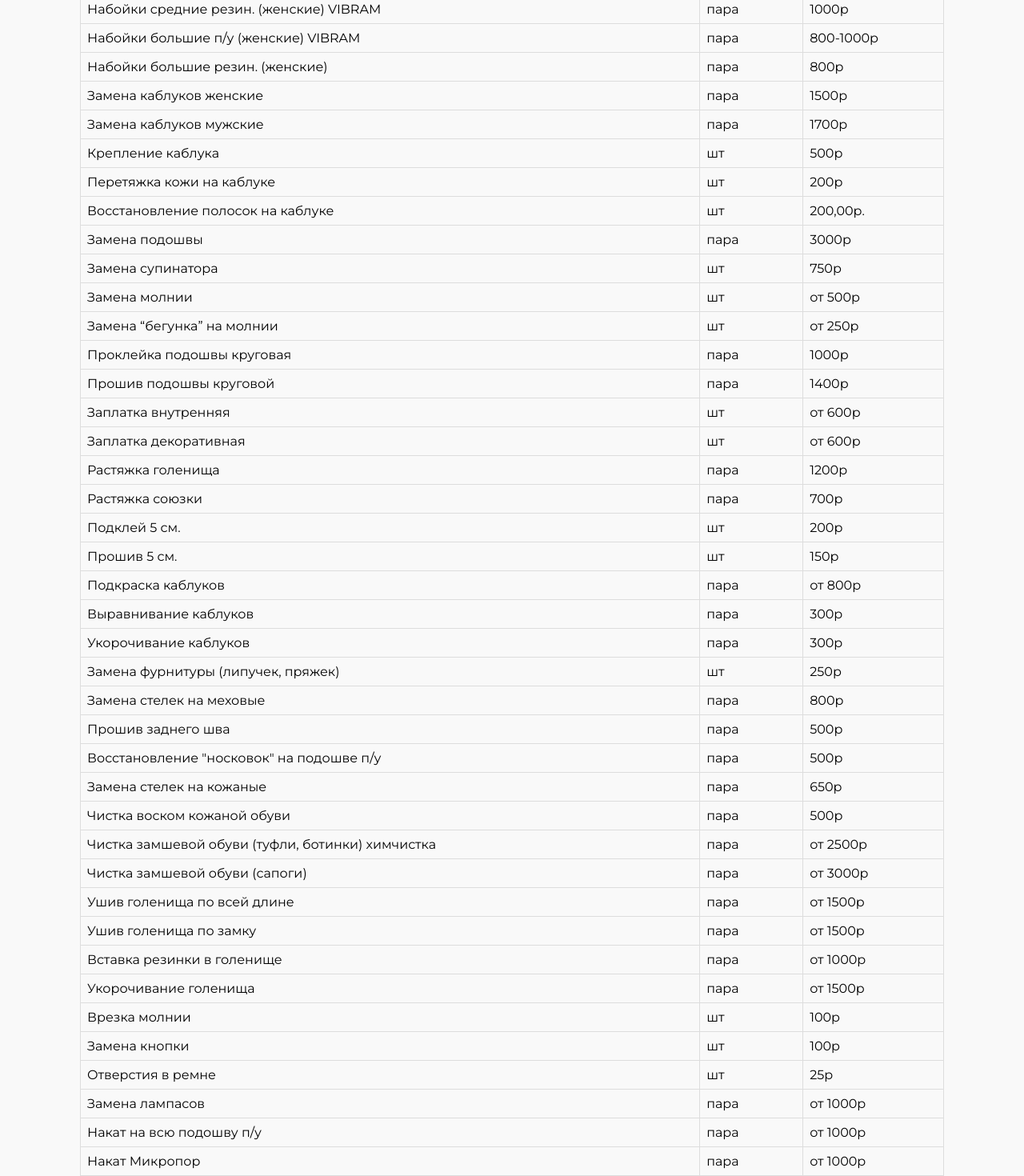
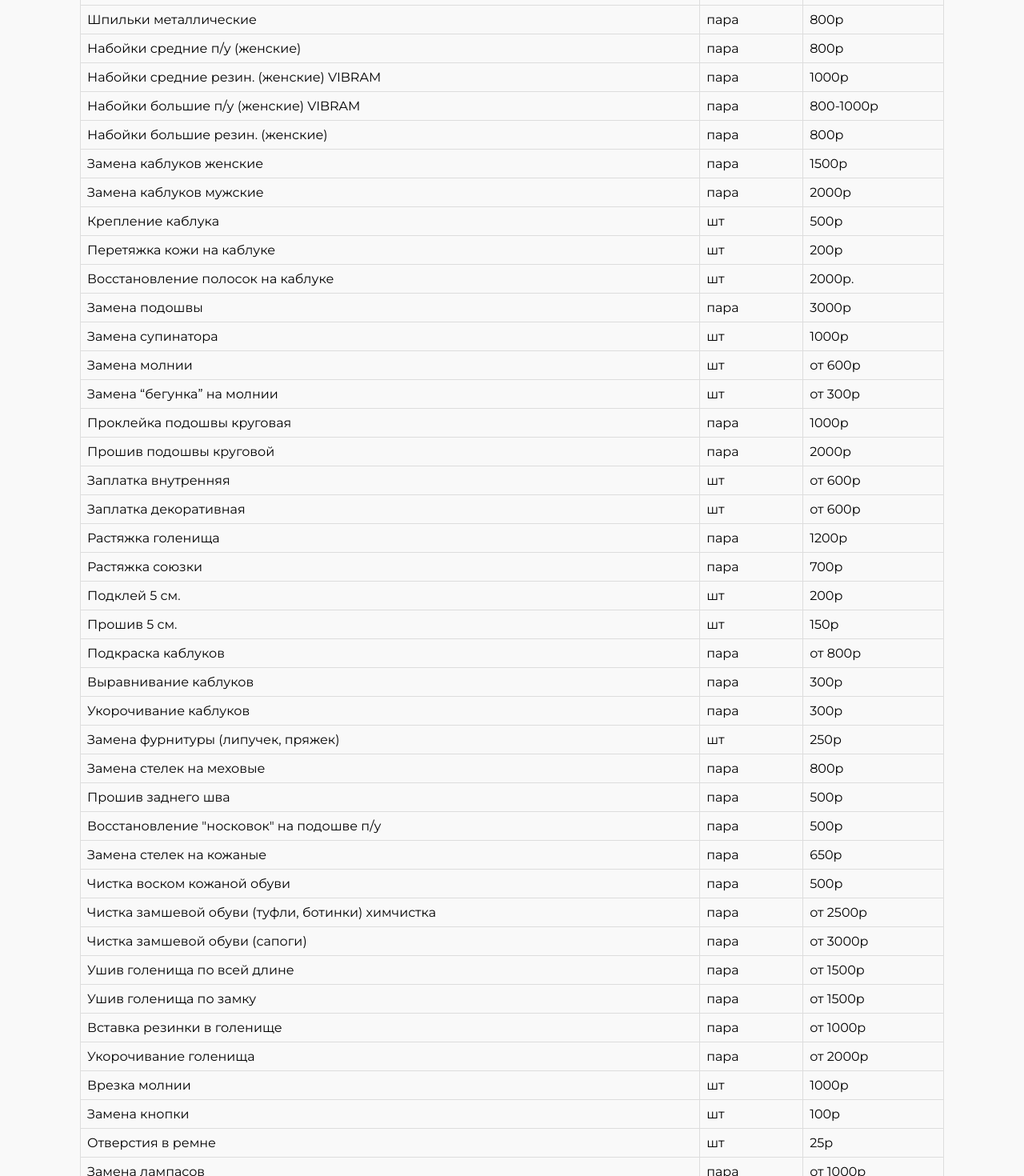
Before and after one commit to ArmanAproyan/novayapoxodka, a Next.js app: page / in a window 1280 px wide. Shown: the part 3100-4570 px from the top of the page at 80% size. Built offline with nearby package versions, Linux system fonts and the light colour scheme.

Commit message:
add-slider

```diff
--- a/app/constants/images.ts
+++ b/app/constants/images.ts
@@ -34,6 +34,9 @@ import before17 from '../assets/sliderImages/before17.jpg';
 import after17 from '../assets/sliderImages/after17.jpg';
 import before19 from '../assets/sliderImages/before19.jpg';
 import after19 from '../assets/sliderImages/after19.jpg';
+import after20 from '../assets/sliderImages/after20.jpg';
+import before20 from '../assets/sliderImages/before20.jpg';
+
 
 
 interface Isliders {
@@ -60,6 +63,8 @@ export const sliderImages: Isliders[] = [
     {before: before15.src, after: after15.src},
     {before: before16.src, after: after16.src},
     {before: before17.src, after: after17.src},
-    {before: before19.src, after: after19.src}
+    {before: before19.src, after: after19.src},
+    {before: before20.src, after: after20.src}
+
 
 ];
--- a/app/constants/priceList.ts
+++ b/app/constants/priceList.ts
@@ -17,16 +17,16 @@ export interface IpriceList {
     { title: "Набойки большие п/у (женские) VIBRAM", description: "пара", price: "800-1000р" },
     { title: "Набойки большие резин. (женские)", description: "пара", price: "800р" },
     { title: "Замена каблуков женские", description: "пара", price: "1500р" },
-    { title: "Замена каблуков мужские", description: "пара", price: "1700р" },
+    { title: "Замена каблуков мужские", description: "пара", price: "2000р" },
     { title: "Крепление каблука", description: "шт", price: "500р" },
     { title: "Перетяжка кожи на каблуке", description: "шт", price: "200р" },
-    { title: "Восстановление полосок на каблуке", description: "шт", price: "200,00р." },
+    { title: "Восстановление полосок на каблуке", description: "шт", price: "2000р." },
     { title: "Замена подошвы", description: "пара", price: "3000р" },
-    { title: "Замена супинатора", description: "шт", price: "750р" },
-    { title: "Замена молнии", description: "шт", price: "от 500р" },
-    { title: "Замена “бегунка” на молнии", description: "шт", price: "от 250р" },
+    { title: "Замена супинатора", description: "шт", price: "1000р" },
+    { title: "Замена молнии", description: "шт", price: "от 600р" },
+    { title: "Замена “бегунка” на молнии", description: "шт", price: "от 300р" },
     { title: "Проклейка подошвы круговая", description: "пара", price: "1000р" },
-    { title: "Прошив подошвы круговой", description: "пара", price: "1400р" },
+    { title: "Прошив подошвы круговой", description: "пара", price: "2000р" },
     { title: "Заплатка внутренняя", description: "шт", price: "от 600р" },
     { title: "Заплатка декоративная", description: "шт", price: "от 600р" },
     { title: "Растяжка голенища", description: "пара", price: "1200р" },
@@ -47,12 +47,12 @@ export interface IpriceList {
   { title: "Ушив голенища по всей длине", description: "пара", price: "от 1500р" },
   { title: "Ушив голенища по замку", description: "пара", price: "от 1500р" },
   { title: "Вставка резинки в голенище", description: "пара", price: "от 1000р" },
-  { title: "Укорочивание голенища", description: "пара", price: "от 1500р" },
-  { title: "Врезка молнии", description: "шт", price: "100р" },
+  { title: "Укорочивание голенища", description: "пара", price: "от 2000р" },
+  { title: "Врезка молнии", description: "шт", price: "1000р" },
   { title: "Замена кнопки", description: "шт", price: "100р" },
   { title: "Отверстия в ремне", description: "шт", price: "25р" },
   { title: "Замена лампасов", description: "пара", price: "от 1000р" },
-  { title: "Накат на всю подошву п/у", description: "пара", price: "от 1000р" },
+  { title: "Накат на всю подошву п/у", description: "пара", price: "от 2000р" },
   { title: "Накат Микропор", description: "пара", price: "от 1000р" },
   { title: "Накат п/у Raptor", description: "пара", price: "от 1500р" },
   { title: "Замена ручек в сумке", description: "пара", price: "от 1000р" },
```
Also changed, not shown: app/assets/sliderImages/after20.jpg (added), app/assets/sliderImages/before20.jpg (added).
